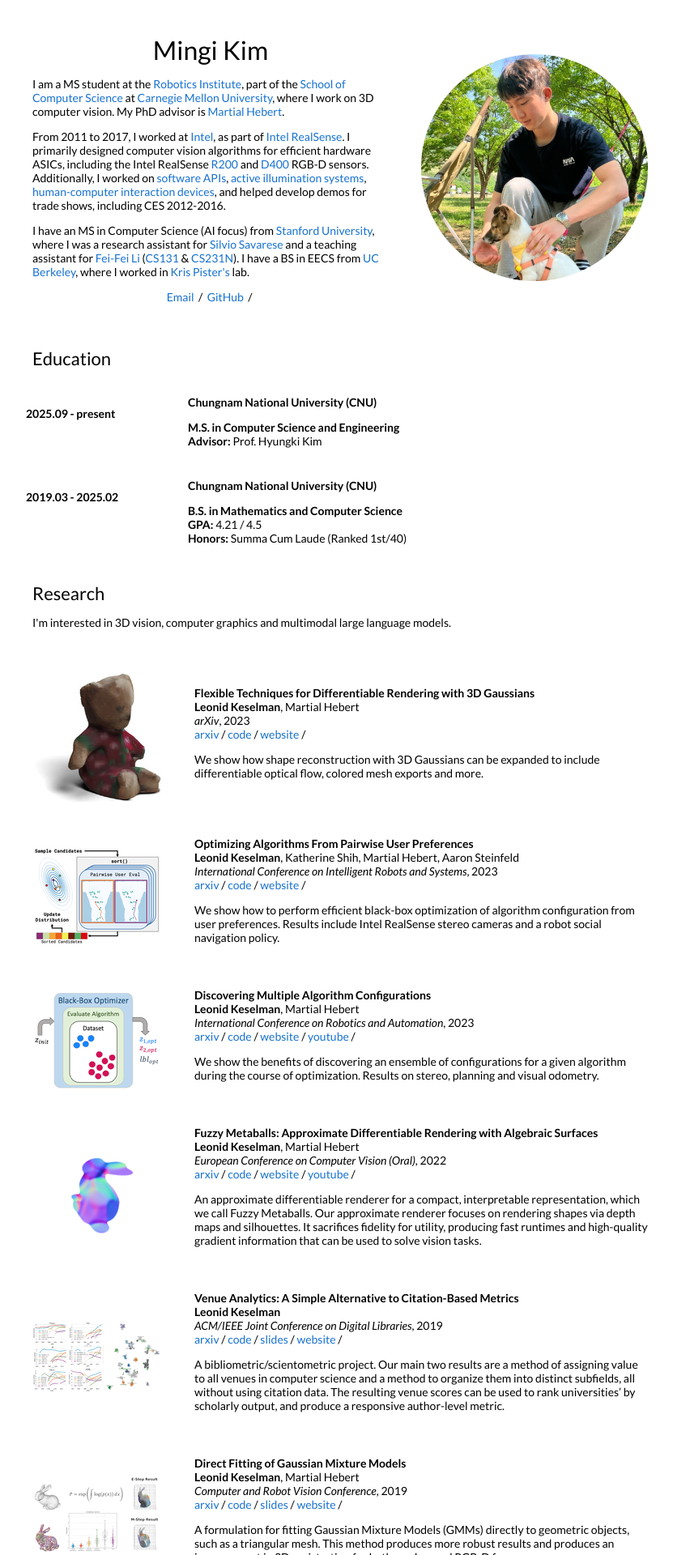
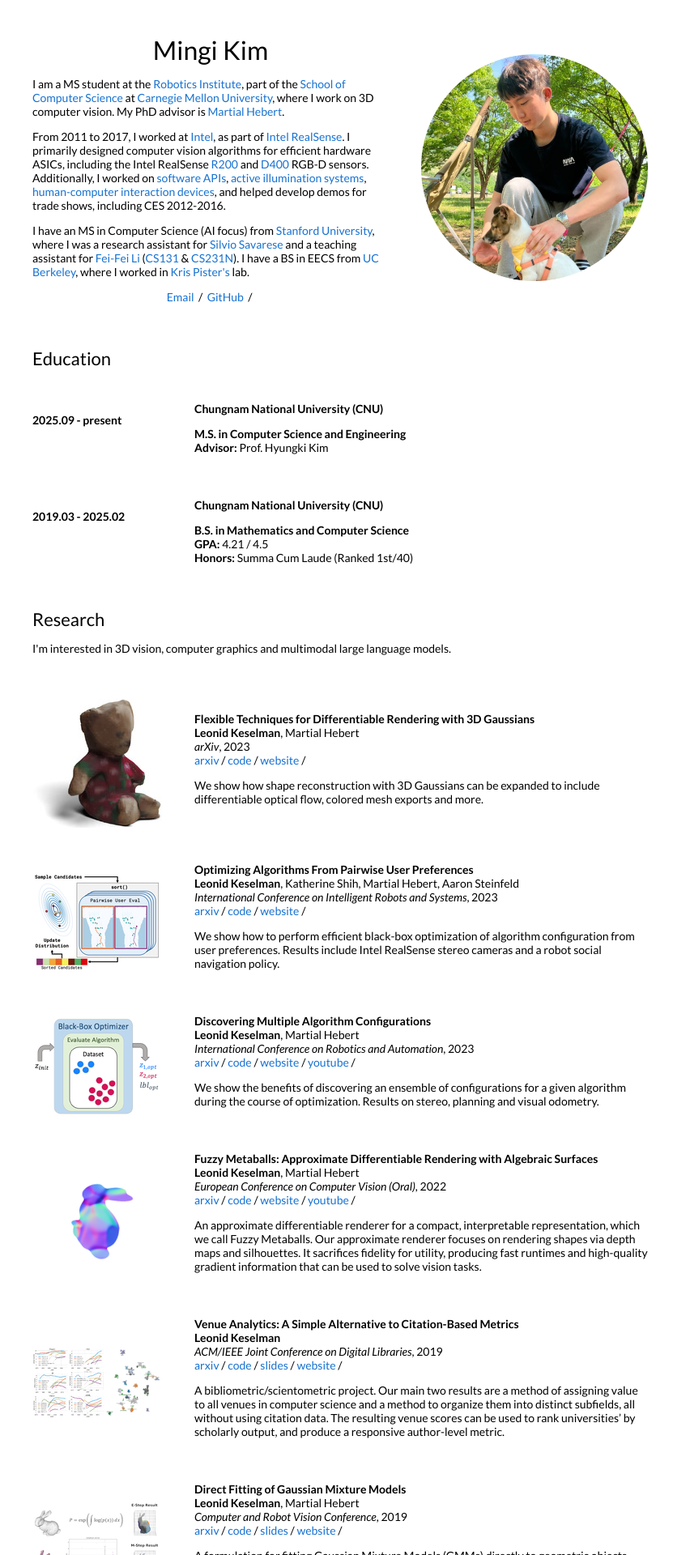
Before and after one commit to mingikim1/mingikim1.github.io, a Jekyll site: the page built from _posts/2023-08-28-3dgaussians.markdown, in a window 1280 px wide. Shown: the top 1920 px of the page at 81% size, without its empty margins (220-1051 px from the left). Built offline with Jekyll 4.4.1, drawn with Linux system fonts in a browser that asks for light colours.

Commit message:
Update default.html

```diff
--- a/_layouts/default.html
+++ b/_layouts/default.html
@@ -63,10 +63,10 @@
         <table style="width:100%;border:0px;border-spacing:0px;border-collapse:separate;margin-right:auto;margin-left:auto;">
 
             <tr>
-              <td style="padding:1.5%;width:25%;vertical-align:top;min-width:120px">
+              <td style="padding:2.5%;width:25%;vertical-align:top;min-width:120px">
                 <p style="font-weight:bold;">2025.09 - present</p>
               </td>
-              <td style="padding:1.5%;width:75%;vertical-align:top">
+              <td style="padding:2.5%;width:75%;vertical-align:top">
                 <h3>Chungnam National University (CNU)</h3>
                 <p>
                   <strong>M.S. in Computer Science and Engineering</strong><br>
@@ -76,10 +76,10 @@
             </tr>
 
             <tr>
-              <td style="padding:1.5%;width:25%;vertical-align:top;min-width:120px">
+              <td style="padding:2.5%;width:25%;vertical-align:top;min-width:120px">
                 <p style="font-weight:bold;">2019.03 - 2025.02</p>
               </td>
-              <td style="padding:1.5%;width:75%;vertical-align:top">
+              <td style="padding:2.5%;width:75%;vertical-align:top">
                 <h3>Chungnam National University (CNU)</h3>
                 <p>
                   <strong>B.S. in Mathematics and Computer Science</strong><br>
```
